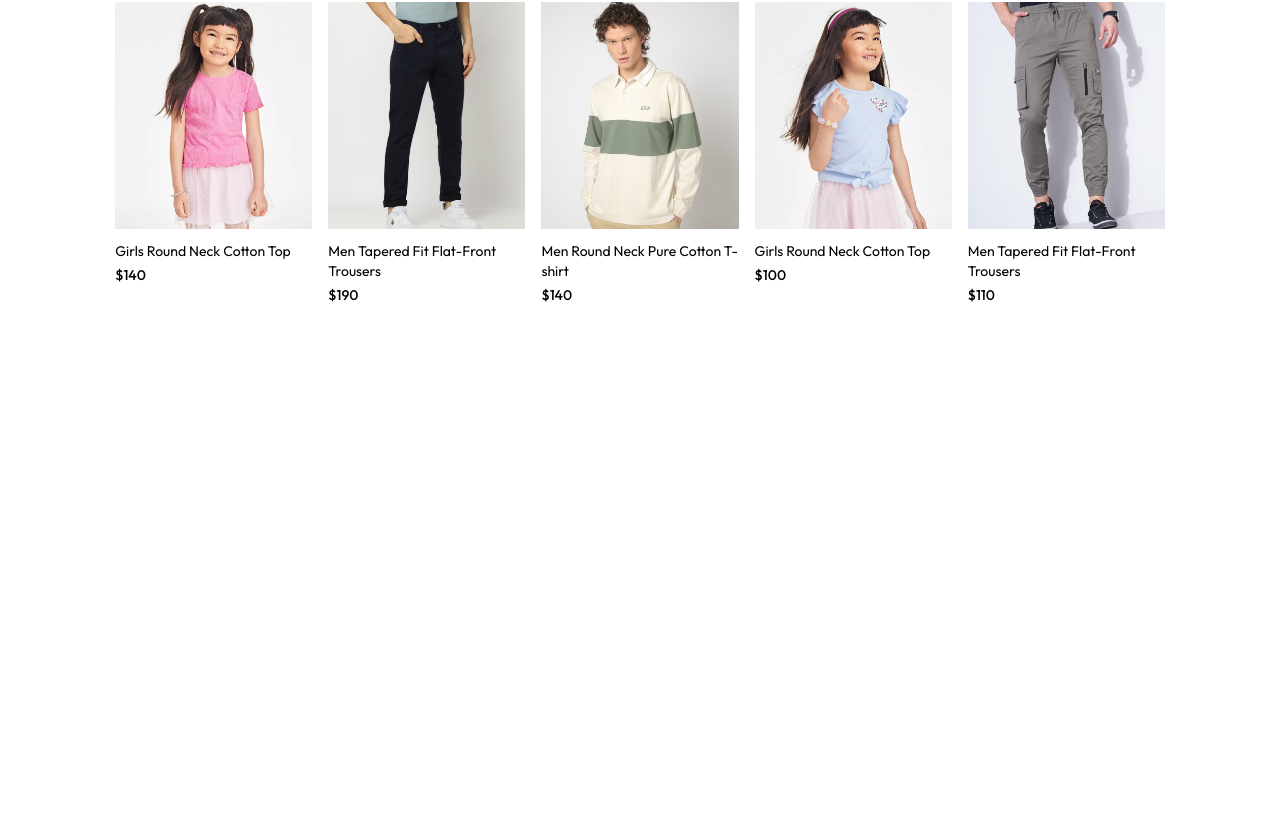
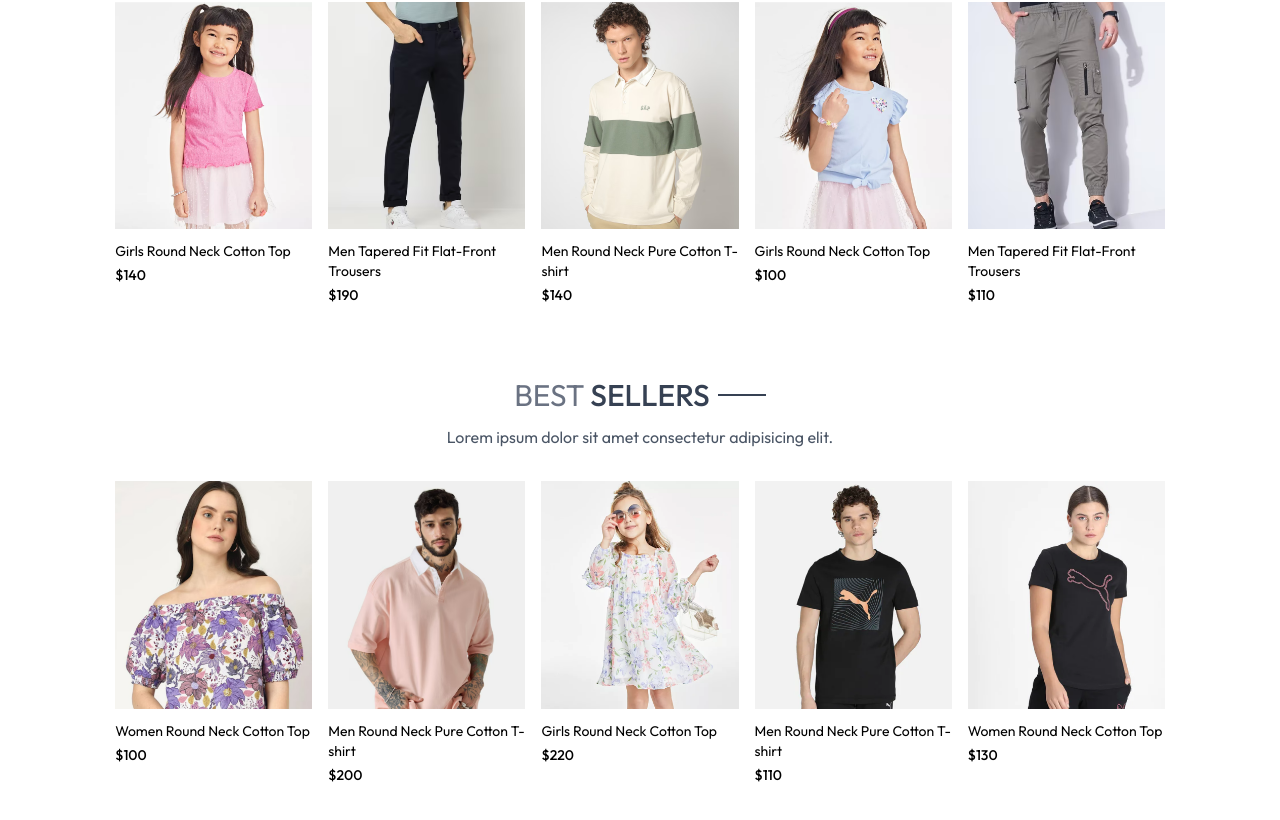
Before and after one commit to ehasun15019/MERN-stack-E-store-ForEver, a React app in the folder frontend/: page / in a window 1280 px wide. Shown: the part 1004-1824 px from the top of the page. Before the commit the page ends 1349 px from the top, so only its background shows below. Built offline with nearby package versions, Linux system fonts and the light colour scheme; the HTML template or start-up script is replaced by a standard one.

Commit message:
14june-2025

```diff
--- /dev/null
+++ b/frontend/src/components/BestSeller.jsx
@@ -0,0 +1,41 @@
+import React, { useContext, useEffect, useState } from "react";
+import { ShopContext } from "../context/ShopContext";
+import Title from "./Title";
+import ProductItem from "./ProductItem";
+
+const BestSeller = () => {
+  const { products } = useContext(ShopContext);
+  const [bestSeller, setBestSeller] = useState([]);
+
+  useEffect(() => {
+    const bestProduct = products.filter((item) => item.bestseller);
+    setBestSeller(bestProduct.slice(0, 5));
+  }, []);
+
+  return (
+    <div className="my-10">
+      <div className="text-center text-3xl py-8">
+        <Title text1={"BEST"} text2={"SELLERS"} />
+        <p className="W-3/4 m-auto text-xs sm:text-sm md:text-base text-gray-600">
+          Lorem ipsum dolor sit amet consectetur adipisicing elit.
+        </p>
+      </div>
+
+      <div className="grid grid-cols-2 sm:grid-cols-3 md:grid-cols-4 lg:grid-cols-5 gap-4 gap-y-6">
+        {bestSeller.map((item, index) => {
+          return (
+            <ProductItem
+              key={index}
+              id={item.id}
+              price={item.price}
+              name={item.name}
+              image={item.image}
+            />
+          );
+        })}
+      </div>
+    </div>
+  );
+};
+
+export default BestSeller;
--- a/frontend/src/components/Navbar.jsx
+++ b/frontend/src/components/Navbar.jsx
@@ -6,7 +6,9 @@
   const [visible, setVisible] = useState(false);
   return (
     <div className="flex items-center justify-between py-5 font-medium">
-      <img src={assets.logo} alt="" className="w-36" />
+      <Link to="/">
+        <img src={assets.logo} alt="" className="w-36" />
+      </Link>
 
       <ul className="hidden sm:flex text-sm text-gray-700">
         <NavLink to="/" className="flex flex-col items-center px-2">
--- a/frontend/src/index.css
+++ b/frontend/src/index.css
@@ -15,3 +15,10 @@
   font-weight: 400;
   font-style: normal;
 }
+
+@media (max-width: 640px) {
+  a.active {
+    background: black;
+    color: white;
+  }
+}
--- a/frontend/src/pages/Home.jsx
+++ b/frontend/src/pages/Home.jsx
@@ -1,12 +1,14 @@
 import React from "react";
 import Hero from "../components/Hero";
 import LatestCollection from "../components/LatestCollection";
+import BestSeller from "../components/BestSeller";
 
 const Home = () => {
   return (
     <div>
       <Hero />
       <LatestCollection />
+      <BestSeller />
     </div>
   );
 };
```
